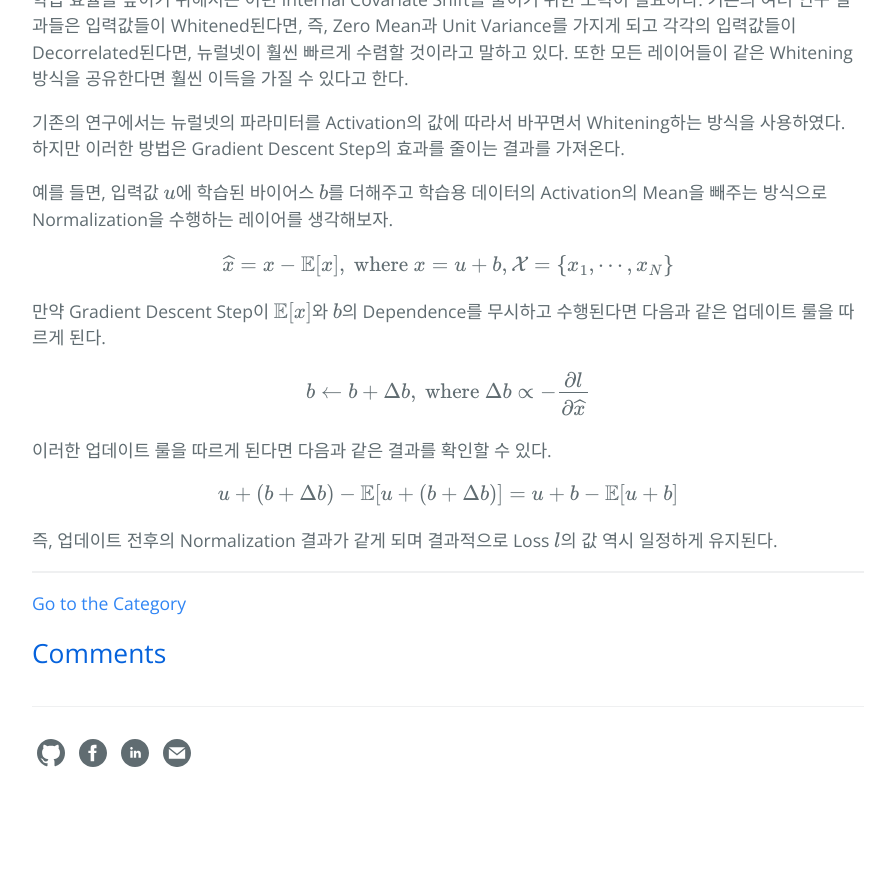
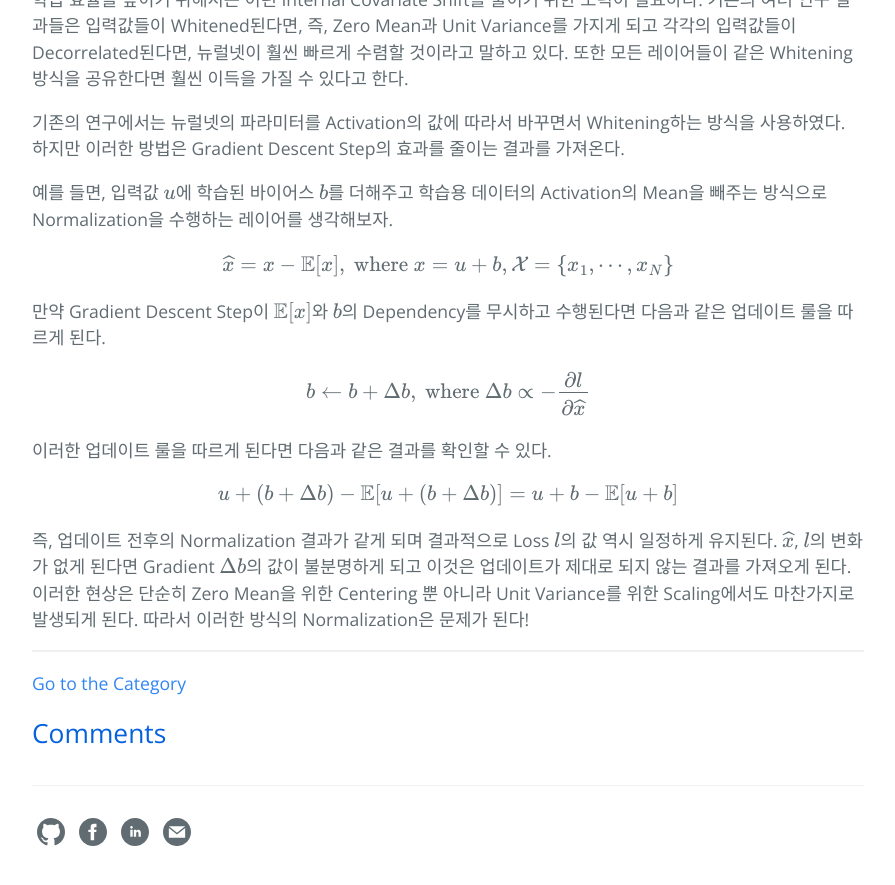
Before and after one commit to hcnoh/hcnoh.github.io, a Jekyll site: the page built from _posts/2018-11-27-batch-normalization.md, in a window 1280 px wide and 900 px high, scrolled down 3166 px. Shown: the top 885 px of the window, without its empty margins (192-1087 px from the left). Built offline with Jekyll 4.4.1, drawn with Linux system fonts in a browser that asks for light colours; formulas are drawn with MathJax 3; comment, search, counter and statistics services are not loaded; before the commit the page ends 3987 px from its top, so only the background shows below that.

Commit message:
Update 2018-11-27-batch-normalization.md

```diff
--- a/_posts/2018-11-27-batch-normalization.md
+++ b/_posts/2018-11-27-batch-normalization.md
@@ -93,7 +93,7 @@ $$g = \frac{1}{1 + e^{-x}}$$
 
 $$\widehat{x} = x - \mathbb{E}[x], \ \text{where} \ x = u + b, \mathcal{X}=\{x_1,\cdots, x_N\}$$
 
-만약 Gradient Descent Step이 $\mathbb{E}[x]$와 $$b$$의 Dependence를 무시하고 수행된다면 다음과 같은 업데이트 룰을 따르게 된다.
+만약 Gradient Descent Step이 $\mathbb{E}[x]$와 $$b$$의 Dependency를 무시하고 수행된다면 다음과 같은 업데이트 룰을 따르게 된다.
 
 $$b \leftarrow b + \Delta b, \ \text{where} \ \Delta b \propto -\frac{\partial l}{\partial \widehat{x}}$$
 
@@ -101,4 +101,4 @@ $$b \leftarrow b + \Delta b, \ \text{where} \ \Delta b \propto -\frac{\partial l
 
 $$ u + (b + \Delta b) - \mathbb{E}[u + (b + \Delta b)] = u + b - \mathbb{E}[u + b] $$
 
-즉, 업데이트 전후의 Normalization 결과가 같게 되며 결과적으로 Loss $$l$$의 값 역시 일정하게 유지된다.
+즉, 업데이트 전후의 Normalization 결과가 같게 되며 결과적으로 Loss $$l$$의 값 역시 일정하게 유지된다. $$\widehat{x}$$, $$l$$의 변화가 없게 된다면 Gradient $$\Delta b$$의 값이 불분명하게 되고 이것은 업데이트가 제대로 되지 않는 결과를 가져오게 된다. 이러한 현상은 단순히 Zero Mean을 위한 Centering 뿐 아니라 Unit Variance를 위한 Scaling에서도 마찬가지로 발생되게 된다. 따라서 이러한 방식의 Normalization은 문제가 된다!
```
